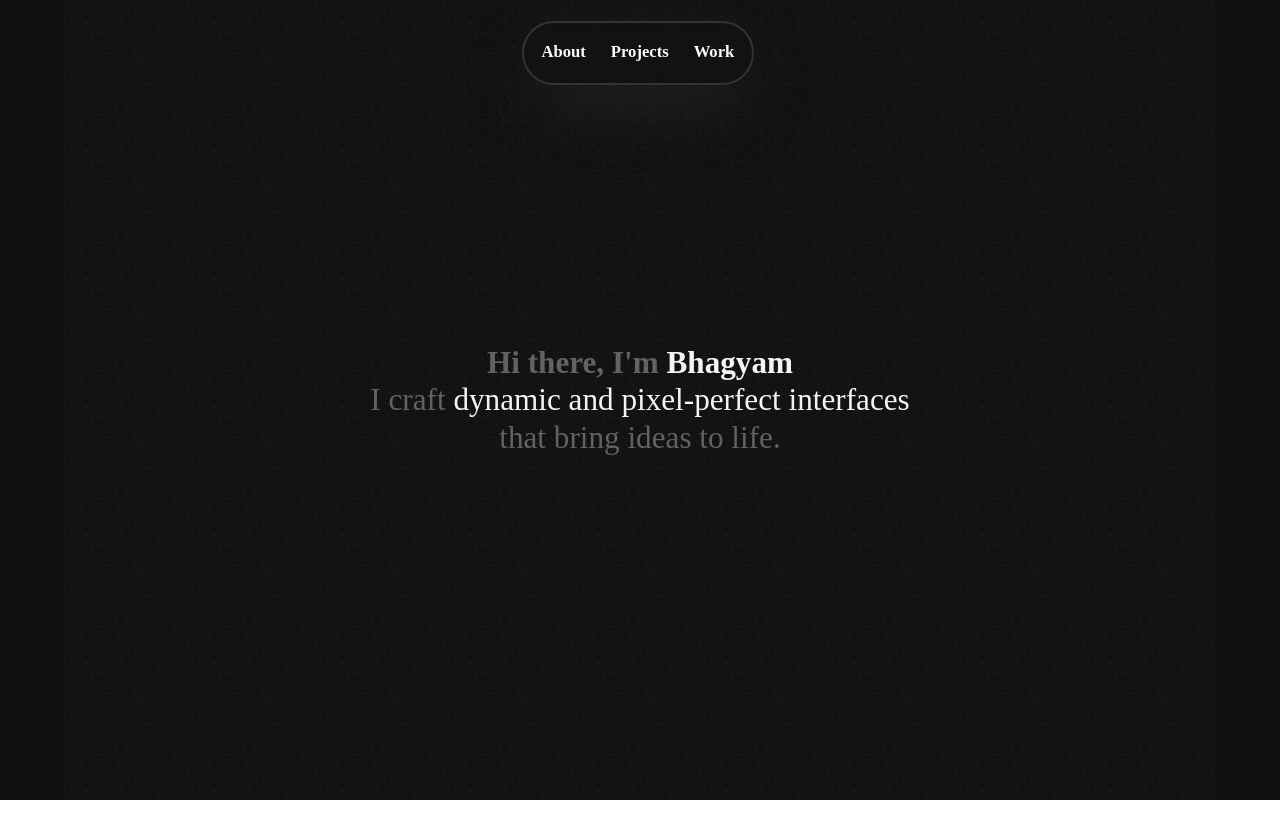
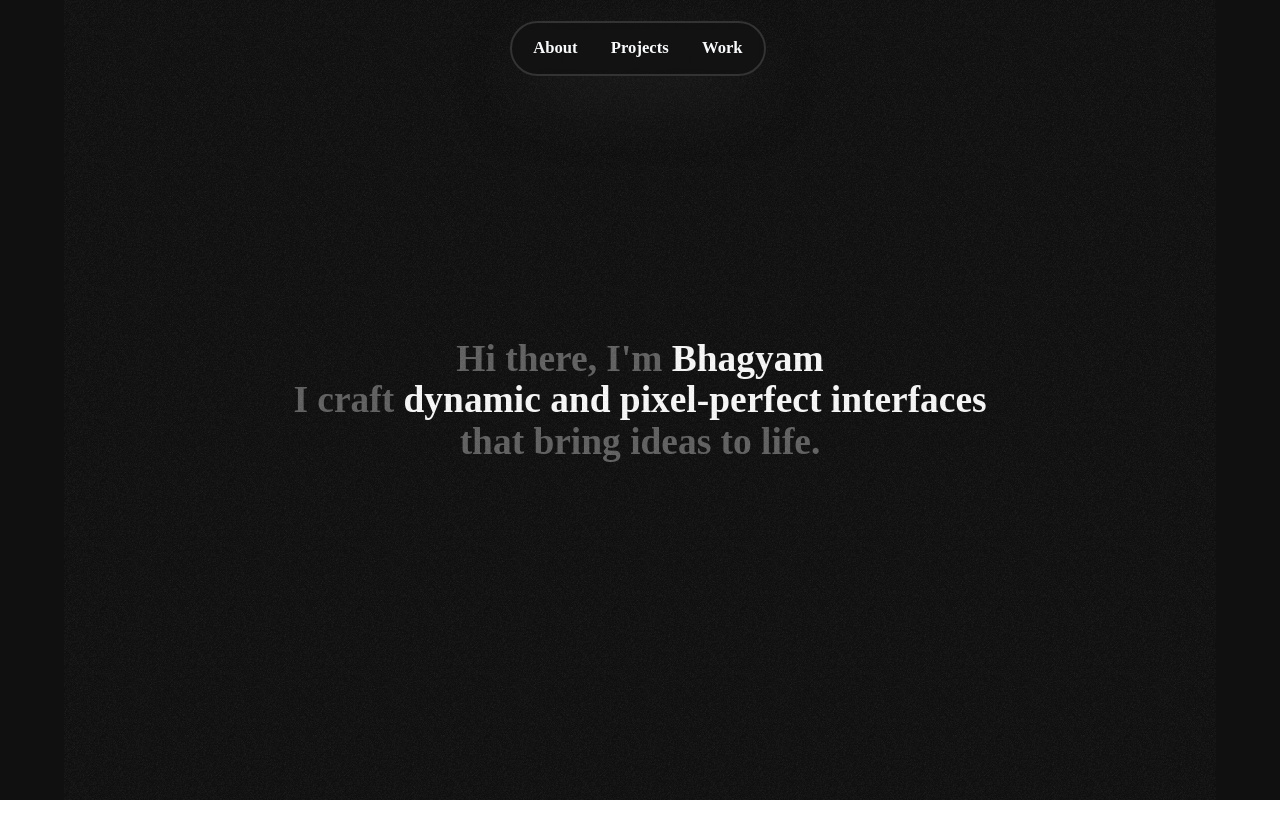
Before and after one commit to Bhagyam-1/portfolio, a React (Vite) app: page / in a window 1280 px wide. Shown: the top 838 px of the page. Built offline with nearby package versions, Linux system fonts and the light colour scheme; a web font is replaced by a local one.

Commit message:
Added some css fixes

```diff
--- a/src/components/common/LinkElement.tsx
+++ b/src/components/common/LinkElement.tsx
@@ -7,7 +7,7 @@ interface LinkElementProps {
 const LinkElement = ({ linkElement }: LinkElementProps) => {
     const linkIcon = linkElement.name;
 
-    let baseClasses = 'rounded-[40px] ease-in-out font-semibold text-md px-3 py-3';
+    let baseClasses = 'rounded-[40px] ease-in-out font-semibold text-md px-4 py-2';
     const activeClass = 'transition-colors duration-700 ease-in-out text-pure-white font-bold bg-radial from-dark-radial-initial to-dark-radial-finish shadow-[0_10px_30px_2px_#393939d4]';
 
 
--- a/src/components/sections/Work/ExperienceInfo.tsx
+++ b/src/components/sections/Work/ExperienceInfo.tsx
@@ -20,7 +20,7 @@ const ExperienceInfo = ({ experienceInfo }: ExperienceInfoProps) => {
             <div className="flex flex-col items-self-start gap-2 text-md text-dark-text-alt">
                 <h4 className="text-xl text-dark-text font-medium">{experienceInfo.list.position}</h4>
                 <p>{experienceInfo.list.timeLine}</p>
-                <ul className="flex flex-wrap max-w-[50vw] gap-2 pt-4 pl-4">
+                <ul className="flex flex-wrap md:max-w-[50vw] mx-w-full gap-2 pt-4 pl-4">
                     {experienceInfo.list.workInfo.map((workDone, index) => (
                         <li key={index} className="list-disc">{workDone}</li>
                     ))}
--- a/src/pages/Home.tsx
+++ b/src/pages/Home.tsx
@@ -12,12 +12,13 @@ const Home = () => {
             aria-live="polite"
         >
             <div className="relative h-full">
-                <div className="h-[100vh] flex flex-col items-center justify-center text-center">
-                    <h1 id="home-header" className="dark:text-dark-shadow text-3xl font-bold m-0">Hi there, I'm <span className="dark:text-pure-white">Bhagyam</span></h1>
-                    <h2 className="dark:text-dark-shadow text-2xl md:text-3xl m-0">
-                        I craft <span className="dark:text-pure-white">dynamic and pixel-perfect interfaces</span> <br />
+                <div className="h-[100vh] flex flex-wrap items-center justify-center md:text-center px-4">
+                    <h1 id="home-header" className="dark:text-dark-shadow font-bold m-0 text-2xl md:text-3xl lg:text-4xl">Hi there, I'm <span className="dark:text-pure-white">Bhagyam </span>
+                        <br />
+                        I craft <span className="dark:text-pure-white">dynamic and pixel-perfect interfaces</span>
+                        <br />
                         that bring ideas to life.
-                    </h2>
+                    </h1>
                 </div>
 
                 <div className="bg-noise-container">
--- a/src/pages/Work.tsx
+++ b/src/pages/Work.tsx
@@ -2,7 +2,7 @@ import WorkExperiencesList from "../components/sections/Work/WorkExperiencesList
 
 const Work = () => {
     return (
-        <section id="work" aria-labelledby="work-header" className="flex flex-col gap-16 w-full px-16 pb-12">
+        <section id="work" aria-labelledby="work-header" className="flex flex-col gap-16 w-full px-8 md:px-16 pb-12">
             <h2 className="text-3xl">A Glimpse into My Professional Evolution</h2>
             <WorkExperiencesList />
         </section>
```
